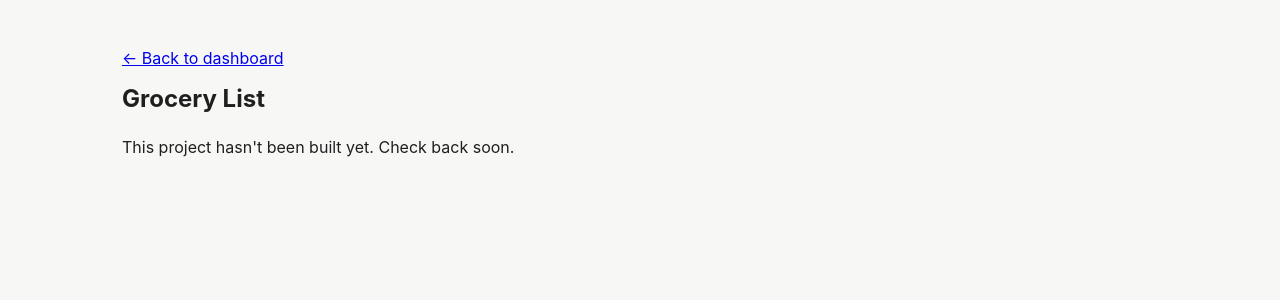
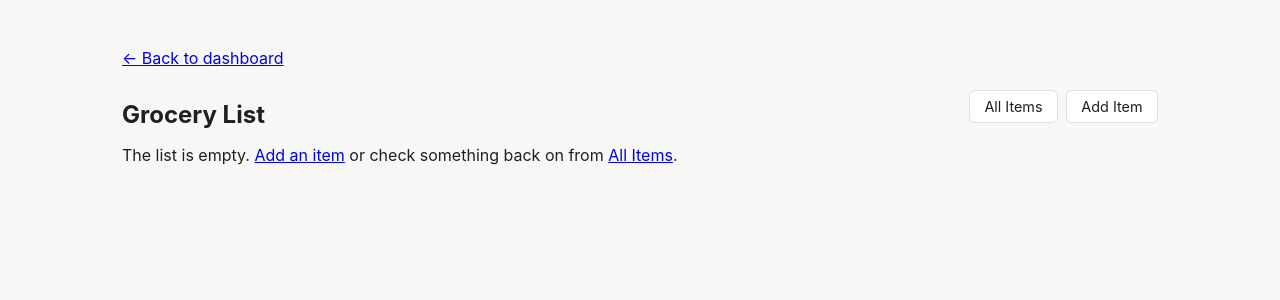
Before and after one commit to zb98-spec/Burns-Website, a Flask app: page /grocery-list/ in a window 1280 px wide. Shown: the part 70-370 px from the top of the page. Run offline with Flask 3, Linux system fonts and the light colour scheme.

Commit message:
Build out Grocery List with persistent categorized item catalog
Items persist across shopping trips rather than being deleted: a checkbox
toggles an item on/off the active list, with a catalog view for browsing
and re-adding anything bought before. Items group by a fixed category
order (Produce, Dairy & Eggs, ...) for shopping-friendly display, and a
Clear List action bulk-toggles the active list off without deleting
anything.

Co-Authored-By: Claude Sonnet 5 <noreply@anthropic.com>

```diff
--- a/app/__init__.py
+++ b/app/__init__.py
@@ -30,6 +30,7 @@ def create_app(config_object: str | None = None) -> Flask:
     def init_db():
         """Create all database tables for every registered blueprint."""
         from app.blueprints.wine_cellar import models  # noqa: F401
+        from app.blueprints.grocery_list import models  # noqa: F401
 
         db.create_all()
         click.echo("Database tables created.")
--- a/app/blueprints/core/routes.py
+++ b/app/blueprints/core/routes.py
@@ -19,7 +19,7 @@ PROJECTS = [
         "name": "Grocery List",
         "description": "A running household grocery list.",
         "endpoint": "grocery_list.index",
-        "status": "coming soon",
+        "status": "live",
     },
     {
         "name": "Recipe Tracker",
--- a/app/blueprints/grocery_list/routes.py
+++ b/app/blueprints/grocery_list/routes.py
@@ -1,15 +1,143 @@
-from flask import Blueprint, render_template
+from flask import Blueprint, flash, redirect, render_template, request, url_for
+
+from app.extensions import db
+
+from .models import CATEGORIES, GroceryItem
 
 grocery_list_bp = Blueprint(
     "grocery_list",
     __name__,
-    template_folder="templates/grocery_list",
+    template_folder="templates",
 )
+
+
+def _item_from_form(form, errors):
+    name = (form.get("name") or "").strip()
+    if not name:
+        errors.append("Name is required.")
+
+    category = (form.get("category") or "").strip()
+    if category not in CATEGORIES:
+        category = "Other"
+
+    return {
+        "name": name,
+        "category": category,
+        "quantity": (form.get("quantity") or "").strip() or None,
+        "note": (form.get("note") or "").strip() or None,
+    }
+
+
+def _group_by_category(items):
+    by_category = {}
+    for item in items:
+        by_category.setdefault(item.category, []).append(item)
+
+    groups = []
+    for category in CATEGORIES:
+        if category in by_category:
+            groups.append(
+                (category, sorted(by_category[category], key=lambda i: i.name.lower()))
+            )
+    return groups
+
+
+def _next_url():
+    if request.form.get("next") == "catalog":
+        return url_for("grocery_list.catalog")
+    return url_for("grocery_list.index")
 
 
 @grocery_list_bp.route("/")
 def index():
+    items = GroceryItem.query.filter_by(on_list=True).all()
     return render_template(
-        "placeholder.html",
-        project_name="Grocery List",
+        "grocery_list/index.html", groups=_group_by_category(items), has_items=bool(items)
     )
+
+
+@grocery_list_bp.route("/catalog")
+def catalog():
+    items = GroceryItem.query.all()
+    return render_template("grocery_list/catalog.html", groups=_group_by_category(items))
+
+
+@grocery_list_bp.route("/add", methods=["GET", "POST"])
+def add():
+    if request.method == "POST":
+        errors = []
+        data = _item_from_form(request.form, errors)
+        if errors:
+            for error in errors:
+                flash(error, "error")
+            return render_template(
+                "grocery_list/form.html", item=data, form_title="Add Item", categories=CATEGORIES
+            )
+
+        item = GroceryItem(**data)
+        db.session.add(item)
+        db.session.commit()
+        flash(f"Added {item.name}.", "success")
+        return redirect(url_for("grocery_list.index"))
+
+    return render_template(
+        "grocery_list/form.html", item=None, form_title="Add Item", categories=CATEGORIES
+    )
+
+
+@grocery_list_bp.route("/<int:item_id>/edit", methods=["GET", "POST"])
+def edit(item_id):
+    item = db.get_or_404(GroceryItem, item_id)
+
+    if request.method == "POST":
+        errors = []
+        data = _item_from_form(request.form, errors)
+        if errors:
+            for error in errors:
+                flash(error, "error")
+            return render_template(
+                "grocery_list/form.html",
+                item=data,
+                form_title="Edit Item",
+                categories=CATEGORIES,
+                item_id=item_id,
+            )
+
+        for key, value in data.items():
+            setattr(item, key, value)
+        db.session.commit()
+        flash(f"Updated {item.name}.", "success")
+        return redirect(url_for("grocery_list.catalog"))
+
+    return render_template(
+        "grocery_list/form.html",
+        item=item,
+        form_title="Edit Item",
+        categories=CATEGORIES,
+        item_id=item_id,
+    )
+
+
+@grocery_list_bp.route("/<int:item_id>/toggle", methods=["POST"])
+def toggle(item_id):
+    item = db.get_or_404(GroceryItem, item_id)
+    item.on_list = not item.on_list
+    db.session.commit()
+    return redirect(_next_url())
+
+
+@grocery_list_bp.route("/<int:item_id>/delete", methods=["POST"])
+def delete(item_id):
+    item = db.get_or_404(GroceryItem, item_id)
+    db.session.delete(item)
+    db.session.commit()
+    flash(f"Deleted {item.name}.", "success")
+    return redirect(_next_url())
+
+
+@grocery_list_bp.route("/clear-all", methods=["POST"])
+def clear_all():
+    GroceryItem.query.filter_by(on_list=True).update({"on_list": False})
+    db.session.commit()
+    flash("Cleared the list.", "success")
+    return redirect(url_for("grocery_list.index"))
--- /dev/null
+++ b/app/blueprints/grocery_list/templates/grocery_list/index.html
@@ -0,0 +1,42 @@
+{% extends "base.html" %}
+
+{% block title %}Grocery List{% endblock %}
+
+{% block content %}
+  <p><a href="{{ url_for('core.index') }}">&larr; Back to dashboard</a></p>
+
+  <div class="page-header">
+    <h1>Grocery List</h1>
+    <div class="page-header-actions">
+      <a class="btn" href="{{ url_for('grocery_list.catalog') }}">All Items</a>
+      <a class="btn" href="{{ url_for('grocery_list.add') }}">Add Item</a>
+      {% if has_items %}
+        <form method="post" action="{{ url_for('grocery_list.clear_all') }}"
+              onsubmit="return confirm('Clear the whole list?');" class="inline-form">
+          <button type="submit" class="btn">Clear List</button>
+        </form>
+      {% endif %}
+    </div>
+  </div>
+
+  {% if groups %}
+    {% for category, items in groups %}
+      <h2 class="category-heading">{{ category }}</h2>
+      <ul class="item-list">
+        {% for item in items %}
+          <li class="item-row">
+            <form method="post" action="{{ url_for('grocery_list.toggle', item_id=item.id) }}" class="inline-form">
+              <input type="hidden" name="next" value="index">
+              <button type="submit" class="checkbox-button" title="Got it">&#9744;</button>
+            </form>
+            <span class="item-name">{{ item.name }}</span>
+            {% if item.quantity %}<span class="item-quantity">{{ item.quantity }}</span>{% endif %}
+            {% if item.note %}<span class="item-note">{{ item.note }}</span>{% endif %}
+          </li>
+        {% endfor %}
+      </ul>
+    {% endfor %}
+  {% else %}
+    <p>The list is empty. <a href="{{ url_for('grocery_list.add') }}">Add an item</a> or check something back on from <a href="{{ url_for('grocery_list.catalog') }}">All Items</a>.</p>
+  {% endif %}
+{% endblock %}
```
Also changed, not shown: app/blueprints/grocery_list/models.py (added, +28 -0 lines), app/blueprints/grocery_list/templates/grocery_list/catalog.html (added, +45 -0 lines), app/blueprints/grocery_list/templates/grocery_list/form.html (added, +38 -0 lines), app/static/css/style.css (+64 -0 lines), tests/test_grocery_list.py (added, +122 -0 lines), .claude/launch.json (added).
